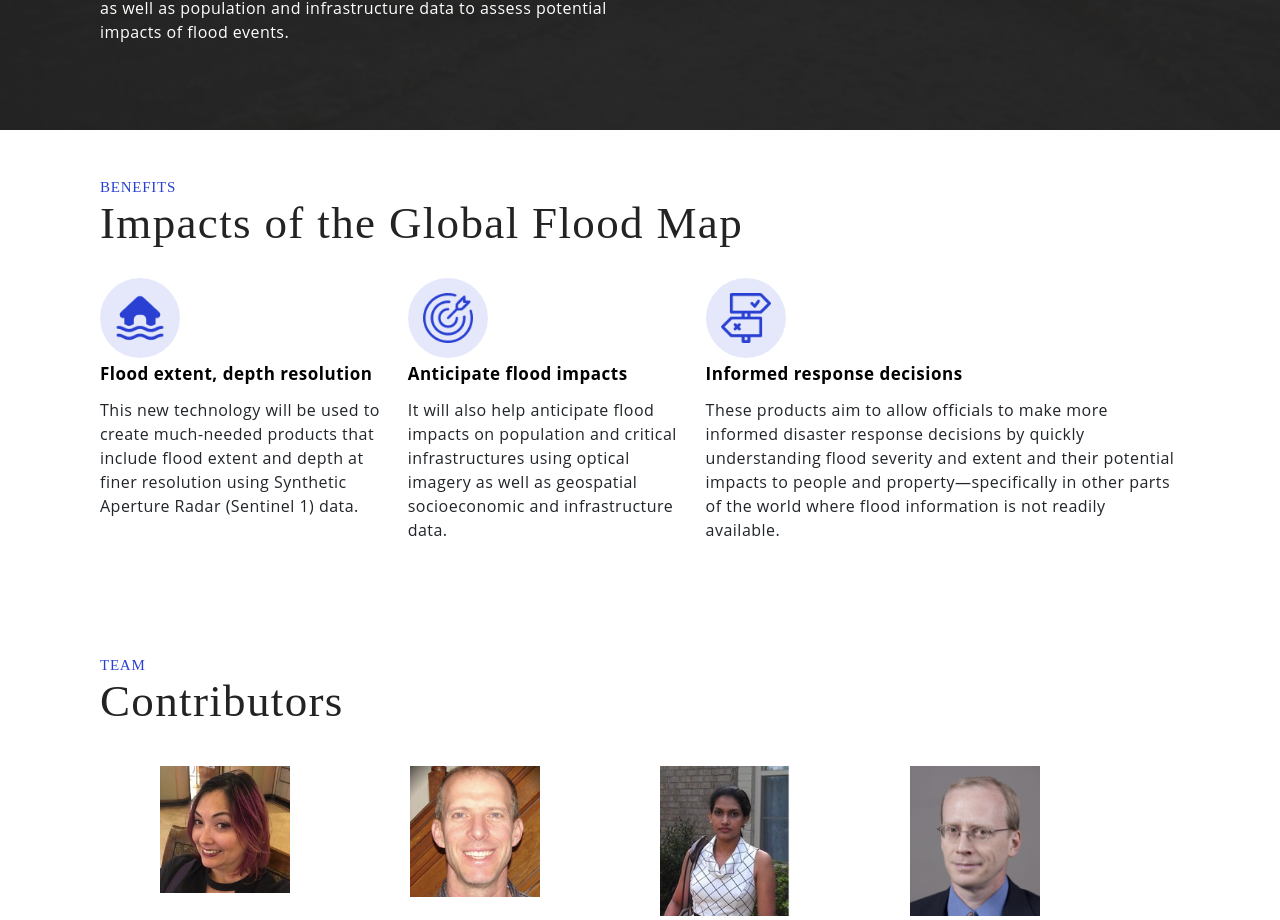
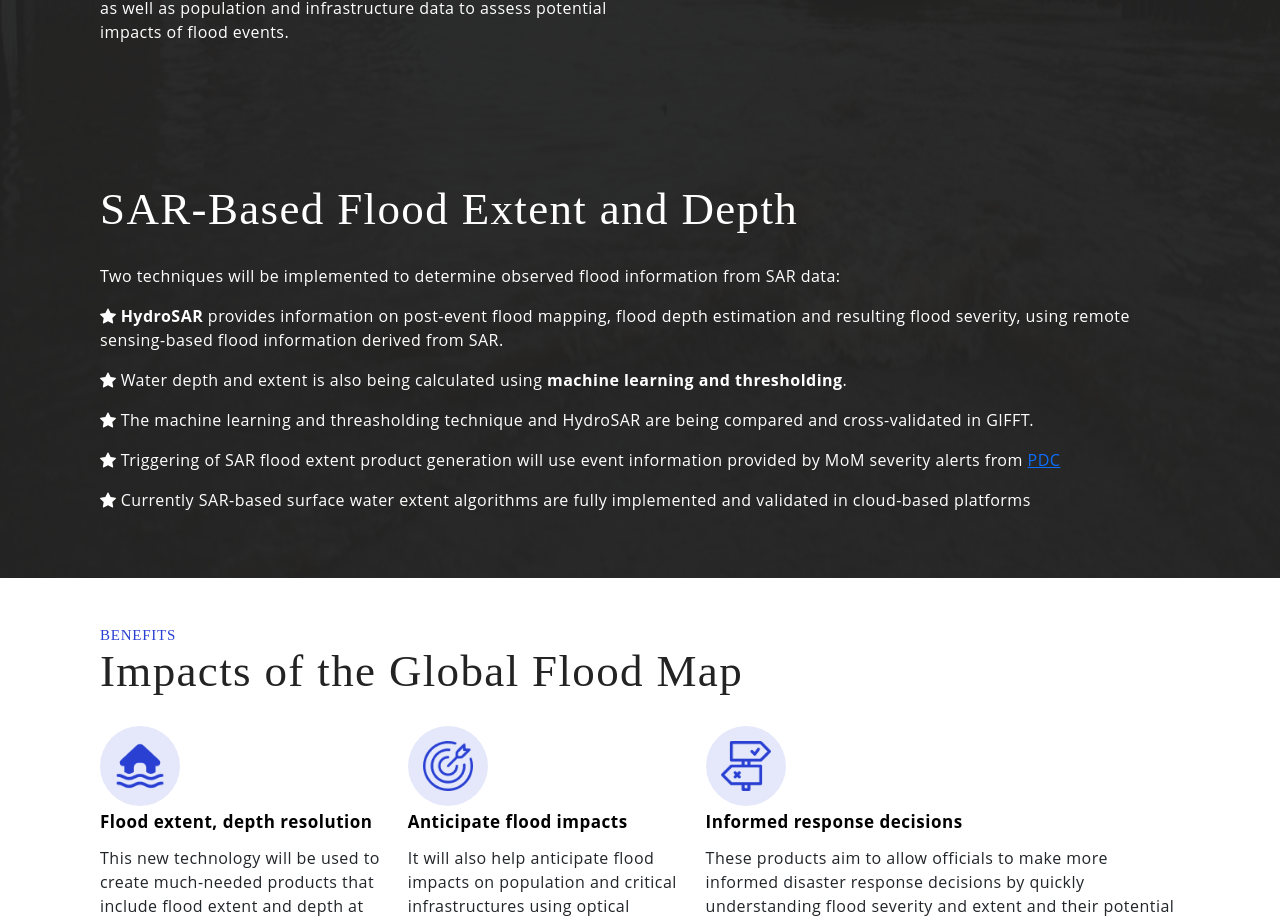
Before and after one commit to Global-Flood-Assessment/GIFFT-website, a Vue app: page / in a window 1280 px wide. Shown: the part 1660-2580 px from the top of the page. Built offline with nearby package versions, Linux system fonts and the light colour scheme; a web font is replaced by a local one.

Commit message:
new section: SAR

```diff
--- a/src/views/HomeView.vue
+++ b/src/views/HomeView.vue
@@ -370,6 +370,23 @@ export default {
               flood events.</p>
           </div>
         </div>
+      </div>
+      <div>
+        <h2 class="row-margin"> SAR-Based Flood Extent and Depth </h2>
+        <p class="row-margin">
+          Two techniques will be implemented to determine observed flood information from SAR data:
+        </p>
+            <p class="row-margin"><b-icon icon="star-fill"/>
+            <strong> HydroSAR</strong> provides information on post-event flood mapping, flood depth estimation and resulting flood severity, using remote sensing-based flood information derived from SAR.
+            </p><p class="row-margin"><b-icon icon="star-fill"/>
+            Water depth and extent is also being calculated using <strong>machine learning and thresholding</strong>.
+            </p><p class="row-margin"><b-icon icon="star-fill"/>
+            The machine learning and threasholding technique and HydroSAR are being compared and cross-validated in GIFFT.
+            </p><p class="row-margin"><b-icon icon="star-fill"/>
+            Triggering of SAR flood extent product generation will use event information provided by MoM severity alerts from PDC
+            </p><p class="row-margin"><b-icon icon="star-fill"/>
+            Currently SAR-based surface water extent algorithms are fully implemented and validated in cloud-based platforms
+            </p>
       </div>
     </section>
     <section class="section-4">
```
